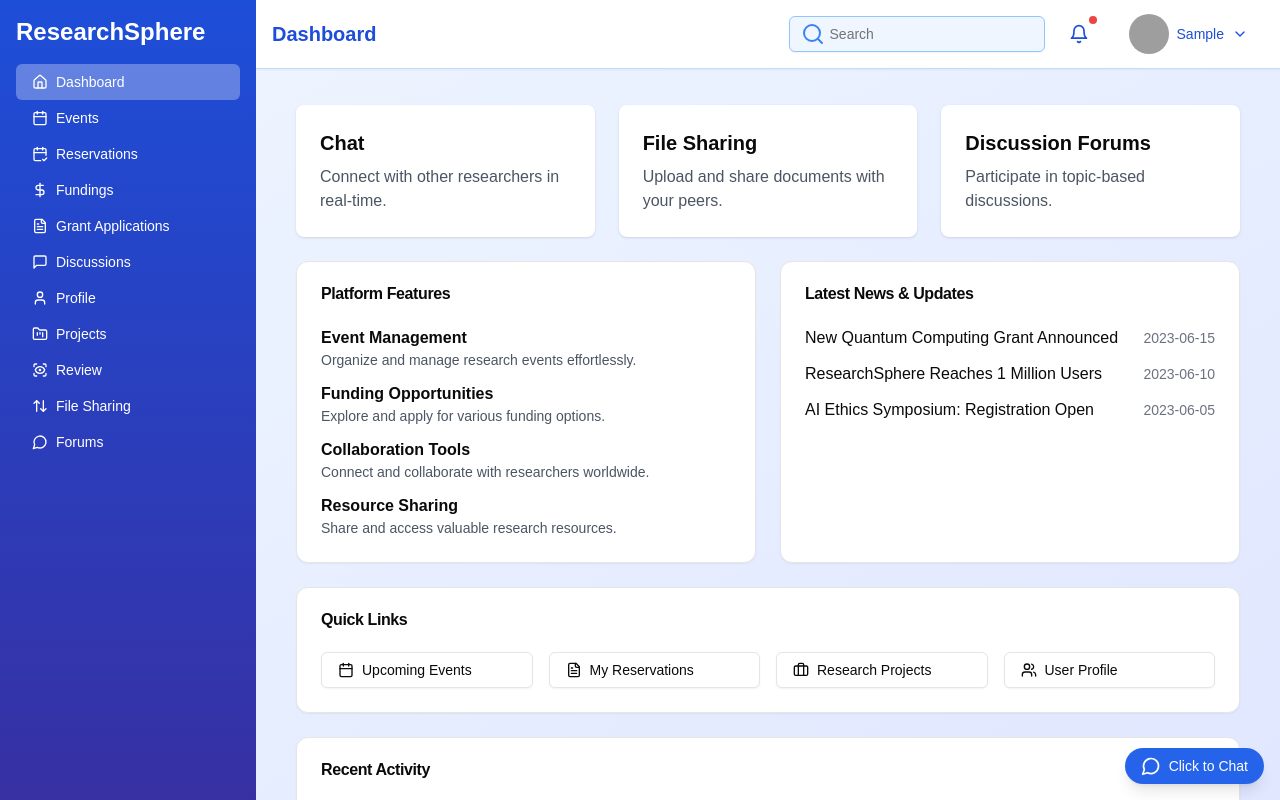
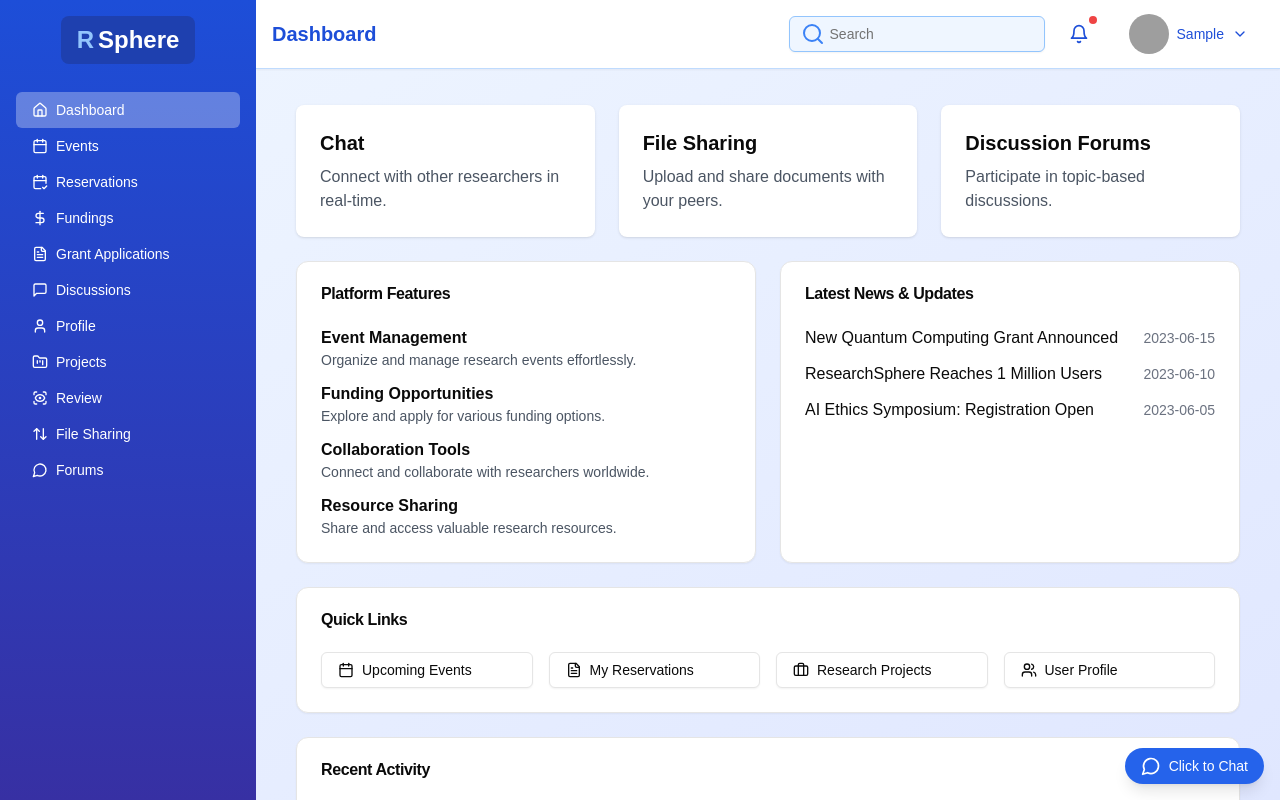
Before and after one commit to DEEP-24/wdm-research, a Next.js app: page / in a window 1280 px wide. Built offline with nearby package versions, Linux system fonts and the light colour scheme; sample sign-in values are in the browser's storage; grey boxes are pictures that could not be loaded.

Commit message:
chore: update the logo

```diff
--- a/app/(dashboard)/layout.tsx
+++ b/app/(dashboard)/layout.tsx
@@ -83,8 +83,11 @@ export default function DashboardLayout({ children }: { children: React.ReactNod
         } fixed inset-y-0 left-0 z-50 w-64 bg-gradient-to-b from-blue-700 to-indigo-800 text-white transition-transform duration-300 ease-in-out lg:translate-x-0 lg:static lg:inset-auto`}
       >
         <div className="flex flex-col h-full">
-          <div className="flex items-center justify-between p-4">
-            <h1 className="text-2xl font-bold">ResearchSphere</h1>
+          <div className="flex items-center justify-between p-4 lg:justify-center">
+            <h1 className="text-2xl font-bold flex items-center bg-blue-800 rounded-lg px-4 py-2">
+              <span className="text-blue-300 mr-1">R</span>
+              <span className="text-white">Sphere</span>
+            </h1>
             <Button
               variant="ghost"
               size="icon"
@@ -94,7 +97,7 @@ export default function DashboardLayout({ children }: { children: React.ReactNod
               <XIcon className="h-6 w-6" />
             </Button>
           </div>
-          <ScrollArea className="flex-1 px-4">
+          <ScrollArea className="flex-1 px-4 mt-3">
             <nav className="space-y-2">
               {sidebarItems.map((item) => (
                 <Link key={item.href} href={item.href} passHref>
@@ -202,7 +205,7 @@ export default function DashboardLayout({ children }: { children: React.ReactNod
                 <div className="space-y-4">
                   <div className="flex items-start">
                     <div className="bg-blue-100 rounded-lg p-2 max-w-[80%]">
-                      <span className="text-sm">👋 Hi! How can I assist you today?</span>
+                      <span className="text-sm">Hi! How can I assist you today?</span>
                     </div>
                   </div>
                 </div>
```
